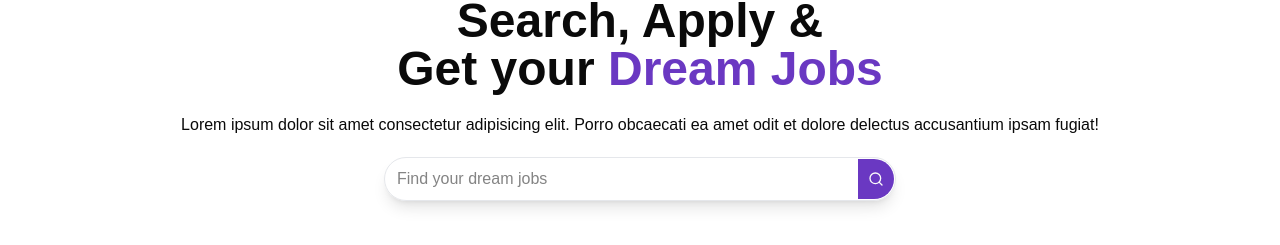
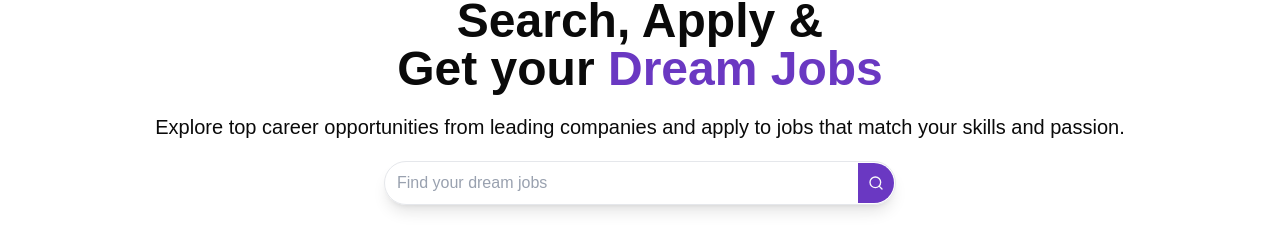
Before and after one commit to Rahul1-design/Job-Portal-App, a React app in the folder frontend/: page / in a window 1280 px wide. Shown: the part 167-412 px from the top of the page. Built offline with nearby package versions, Linux system fonts and the light colour scheme; no server answers; the HTML template or start-up script is replaced by a standard one.

Commit message:
feat: implement job search functionality; add searchedQuery state management and update job fetching logic

```diff
--- a/frontend/src/components/AppliedJobTable.jsx
+++ b/frontend/src/components/AppliedJobTable.jsx
@@ -79,7 +79,17 @@ const AppliedJobTable = () => {
                   <TableCell>{item?.job?.title}</TableCell>
                   <TableCell>{item?.job?.company?.name}</TableCell>
                   <TableCell className={`text-right`}>
-                    <Badge>{item?.status}</Badge>
+                    <Badge
+                      className={
+                        item?.status === "rejected"
+                          ? "bg-red-600 h-7 w-20"
+                          : item?.status === "pending"
+                            ? "bg-gray-600 h-7 w-20"
+                            : "bg-green-600 h-7 w-20"
+                      }
+                    >
+                      {item?.status}
+                    </Badge>
                   </TableCell>
                 </TableRow>
               ))
--- a/frontend/src/components/Browse.jsx
+++ b/frontend/src/components/Browse.jsx
@@ -1,20 +1,26 @@
-import React from "react";
+import React, { useEffect } from "react";
 import Navbar from "./shared/Navbar";
 import Job from "./Job";
-
-const randomJobs = [1, 2, 3, 4, 5];
+import { useDispatch, useSelector } from "react-redux";
+import { setSearchedQuery } from "@/redux/jobSlice";
 
 const Browse = () => {
+  const { allJobs } = useSelector((store) => store.job);
+  const dispatch = useDispatch();
+  useEffect(() => {
+    return () => dispatch(setSearchedQuery(""));
+  }, [dispatch]);
+
   return (
     <div>
       <Navbar />
       <div className="max-w-7xl mx-auto my-10">
         <h2 className="font-bold text-xl my-5">
-          Search Results ({randomJobs.length})
+          Search Results ({allJobs.length})
         </h2>
         <div className="grid grid-cols-1 md:grid-cols-2 lg:grid-cols-3 gap-4 ">
-          {randomJobs.map((item, index) => {
-            return <Job />;
+          {allJobs.map((job) => {
+            return <Job key={job._id} job={job} />;
           })}
         </div>
       </div>
--- a/frontend/src/components/CategoryCarousel.jsx
+++ b/frontend/src/components/CategoryCarousel.jsx
@@ -7,6 +7,9 @@ import {
   CarouselPrevious,
 } from "./ui/carousel";
 import { Button } from "./ui/button";
+import { useDispatch } from "react-redux";
+import { useNavigate } from "react-router-dom";
+import { setSearchedQuery } from "@/redux/jobSlice";
 
 const category = [
   "Frontend Developer",
@@ -17,6 +20,12 @@ const category = [
 ];
 
 const CategoryCarousel = () => {
+  const dispatch = useDispatch();
+  const navigate = useNavigate();
+  const searchHandler = (item) => {
+    navigate("/browse");
+    dispatch(setSearchedQuery(item));
+  };
   return (
     <div>
       <Carousel className={`w-full max-w-xl max-md:max-w-sm mx-auto my-20`}>
@@ -27,6 +36,7 @@ const CategoryCarousel = () => {
               className={`md:basis-1/2 lg:basis-1/3 flex justify-center md:justify-around `}
             >
               <Button
+                onClick={() => searchHandler(cat)}
                 className={`rounded-full cursor-pointer`}
                 variant="outline"
               >
--- a/frontend/src/components/HeroSection.jsx
+++ b/frontend/src/components/HeroSection.jsx
@@ -1,8 +1,20 @@
 import { Search } from "lucide-react";
-import React from "react";
+import React, { useState } from "react";
 import { Button } from "./ui/button";
+import { useNavigate } from "react-router-dom";
+import { useDispatch } from "react-redux";
+import { setSearchedQuery } from "@/redux/jobSlice";
 
 const HeroSection = () => {
+  const [query, setQuery] = useState("");
+  const navigate = useNavigate();
+  const dispatch = useDispatch();
+
+  const searchHandler = () => {
+    navigate("/browse");
+    dispatch(setSearchedQuery(query));
+  };
+
   return (
     <div className="text-center">
       <div className="flex flex-col gap-5 my-10">
@@ -13,17 +25,25 @@ const HeroSection = () => {
           Search, Apply & <br /> Get your{" "}
           <span className="text-[#6A38C2]">Dream Jobs</span>
         </h1>
-        <p>
-          Lorem ipsum dolor sit amet consectetur adipisicing elit. Porro
-          obcaecati ea amet odit et dolore delectus accusantium ipsam fugiat!
+        <p className="font-medium text-xl">
+          Explore top career opportunities from leading companies and apply to
+          jobs that match your skills and passion.
         </p>
         <div className="max-md:w-[50%] w-[40%] flex  border border-gray-200 pl-3 rounded-full items-center gap-4 mx-auto shadow-lg">
           <input
+            value={query}
+            onChange={(e) => setQuery(e.target.value)}
             type="text"
-            className="outline-none border-none w-full "
+            onKeyDown={(e) => {
+              if (e.key == "Enter") {
+                searchHandler();
+              }
+            }}
+            className="outline-none border-none w-full placeholder:text-gray-400 "
             placeholder="Find your dream jobs"
           />
           <Button
+            onClick={searchHandler}
             className={`rounded-r-full bg-[#6A38C2] cursor-pointer hover:brightness-90 h-full py-3 `}
           >
             <Search className="w-5 h-5" />
--- a/frontend/src/components/hooks/useGetAllJobs.jsx
+++ b/frontend/src/components/hooks/useGetAllJobs.jsx
@@ -2,16 +2,20 @@ import { setAllJobs } from "@/redux/jobSlice";
 import { JOB_API_END_POINT } from "@/utils/constant";
 import axios from "axios";
 import { useEffect } from "react";
-import { useDispatch } from "react-redux";
+import { useDispatch, useStore } from "react-redux";
 
 const useGetAllJobs = () => {
   const dispatch = useDispatch();
+  const { searchedQuery } = useStore((store) => store.job);
   useEffect(() => {
     const fetchAllJobs = async () => {
       try {
-        const res = await axios.get(`${JOB_API_END_POINT}/get`, {
-          withCredentials: true,
-        });
+        const res = await axios.get(
+          `${JOB_API_END_POINT}/get?keyword=${searchedQuery}`,
+          {
+            withCredentials: true,
+          },
+        );
         if (res.data.success) {
           dispatch(setAllJobs(res.data.jobs));
         }
@@ -20,7 +24,7 @@ const useGetAllJobs = () => {
       }
     };
     fetchAllJobs();
-  }, [dispatch]);
+  }, [dispatch, searchedQuery]);
 };
 
 export default useGetAllJobs;
--- a/frontend/src/redux/jobSlice.js
+++ b/frontend/src/redux/jobSlice.js
@@ -8,6 +8,7 @@ const jobSlice = createSlice({
     singleJob: null,
     searchJobByText: "",
     appliedJobs: [],
+    searchedQuery: "",
   },
   reducers: {
     // actions
@@ -26,6 +27,9 @@ const jobSlice = createSlice({
     setAllAppliedJobs: (state, action) => {
       state.appliedJobs = action.payload;
     },
+    setSearchedQuery: (state, action) => {
+      state.searchedQuery = action.payload;
+    },
   },
 });
 
@@ -35,5 +39,6 @@ export const {
   setAllAdminJobs,
   setSearchJobByText,
   setAllAppliedJobs,
+  setSearchedQuery,
 } = jobSlice.actions;
 export default jobSlice.reducer;
```
